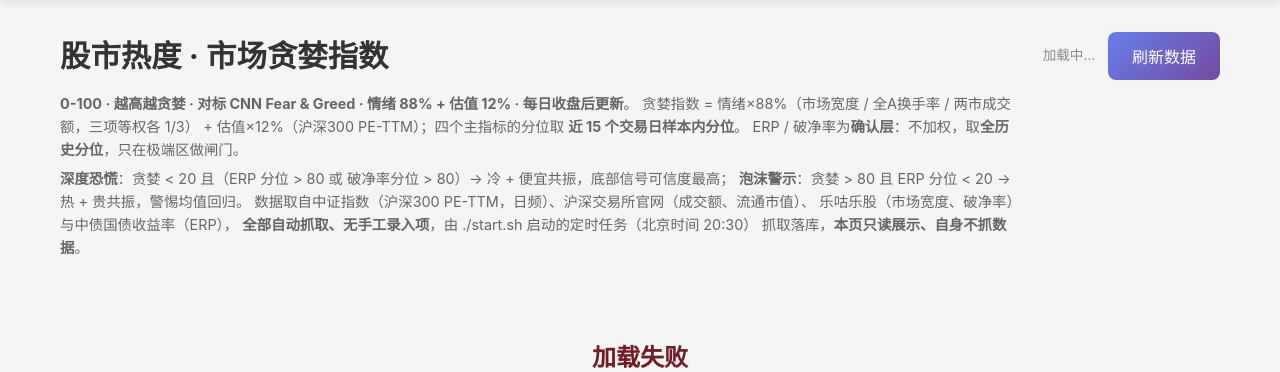
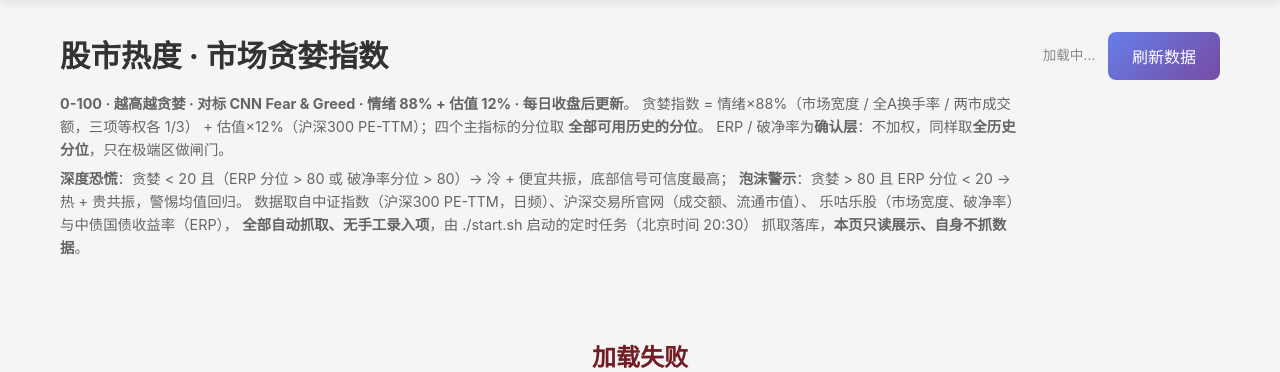
Before and after one commit to zhoulzhou/EventDrive, a Python web app: template app/templates/stock_temp.html in a window 1280 px wide. Shown: the part 80-452 px from the top of the page. Run offline with Jinja, Linux system fonts and the light colour scheme; the template is opened without the code that fills it, so the values that code supplies are empty.

Commit message:
贪婪指数主指标分位改为全部可用历史分位

```diff
--- a/app/templates/stock_temp.html
+++ b/app/templates/stock_temp.html
@@ -13,8 +13,8 @@
         <p class="form-hint">
             <strong>0-100 · 越高越贪婪 · 对标 CNN Fear &amp; Greed · 情绪 88% + 估值 12% · 每日收盘后更新</strong>。
             贪婪指数 = 情绪×88%（市场宽度 / 全A换手率 / 两市成交额，三项等权各 1/3）
-            + 估值×12%（沪深300 PE-TTM）；四个主指标的分位取 <strong>近 15 个交易日样本内分位</strong>。
-            ERP / 破净率为<strong>确认层</strong>：不加权，取<strong>全历史分位</strong>，只在极端区做闸门。
+            + 估值×12%（沪深300 PE-TTM）；四个主指标的分位取 <strong>全部可用历史的分位</strong>。
+            ERP / 破净率为<strong>确认层</strong>：不加权，同样取<strong>全历史分位</strong>，只在极端区做闸门。
         </p>
         <p class="form-hint st-src-line">
             <strong>深度恐慌</strong>：贪婪 &lt; 20 且（ERP 分位 &gt; 80 或 破净率分位 &gt; 80）→ 冷 + 便宜共振，底部信号可信度最高；
@@ -103,7 +103,7 @@ function heroHtml(g) {
         + escapeHtml(g.state || "数据不足") + "</div>"
         + "<div class=\"st-greed-sub\">" + escapeHtml(g.formula || "") + "</div>"
         + "<div class=\"st-greed-sub\">" + escapeHtml(g.updated_note || "每日收盘后更新")
-        + " · 分位口径：近 " + (g.sample_days || 15) + " 个交易日样本内分位</div>"
+        + " · 分位口径：全部可用历史分位</div>"
         + "</div></div>"
         + "<div class=\"st-gauge\"><div class=\"st-gauge-track\">" + segs + "</div>" + marker + "</div>"
         + "<div class=\"st-greed-legend\">" + legend + "</div>"
@@ -147,9 +147,9 @@ function componentCards(g) {
         lines.push("读数：" + escapeHtml(c.reading) + context);
         if (score === null) {
             lines.push("分位：" + escapeHtml(pctText(c.percentile, c.sample_n)));
-            lines.push("<span class=\"g-muted\">样本不足，不参与合成</span>");
+            lines.push("<span class=\"g-muted\">样本不足（" + c.sample_n + " 期），不参与合成</span>");
         } else {
-            lines.push("分位：" + score.toFixed(1) + "%（样本内分位 " + c.sample_n + "/" + (g.sample_days || 15) + "）");
+            lines.push("分位：" + score.toFixed(1) + "%（全历史 · " + c.sample_n + " 期）");
             lines.push("贪婪分 = 分位 " + score.toFixed(1) + " = " + score.toFixed(1)
                 + " · 贡献 " + score.toFixed(1) + "×" + c.weight_pct.toFixed(1) + "% = "
                 + Number(c.contribution).toFixed(2));
@@ -211,7 +211,7 @@ function notesHtml(g) {
         + "<div class=\"st-note\"><h3>加权方式</h3><ul>"
         + "<li>情绪 = 市场宽度 / 全A换手率 / 两市成交额，<b>三项等权各 1/3</b>，合计 88%。</li>"
         + "<li>估值 = 沪深300 PE-TTM，占 <b>12%</b>。</li>"
-        + "<li>四个主指标的分位取<b>近 15 个交易日样本内分位</b>；某项样本不足 5 期时不参与合成，按可用项重算。</li>"
+        + "<li>四个主指标的分位取<b>全部可用历史的分位</b>；某项样本不足 5 期时不参与合成，按可用项重算。</li>"
         + "<li>贪婪分 = 分位（越高越贪婪）；贡献 = 贪婪分 × 有效权重（缺失项剔除后按比例放大）。</li>"
         + "</ul></div>"
         + "<div class=\"st-note\"><h3>五档与确认层</h3><ul>"
--- a/app/utils/stock_temp_refresh.py
+++ b/app/utils/stock_temp_refresh.py
@@ -68,7 +68,7 @@ def _record_greed(db: Session) -> int:
     detail["估值分"] = (greed.get("valuation") or {}).get("score")
     detail["深度恐慌"] = int(bool((greed.get("gates") or {}).get("deep_fear", {}).get("triggered")))
     detail["泡沫警示"] = int(bool((greed.get("gates") or {}).get("bubble", {}).get("triggered")))
-    detail["数据源"] = "近 %d 个交易日样本内分位加权" % st.GREED_SAMPLE_DAYS
+    detail["数据源"] = "全历史分位加权"
     as_of = max(
         [c.get("as_of") for c in greed.get("components") or [] if c.get("as_of")],
         default=date.today().strftime("%Y-%m-%d"),
```
Also changed, not shown: app/utils/stock_temp.py (+9 -11 lines).
